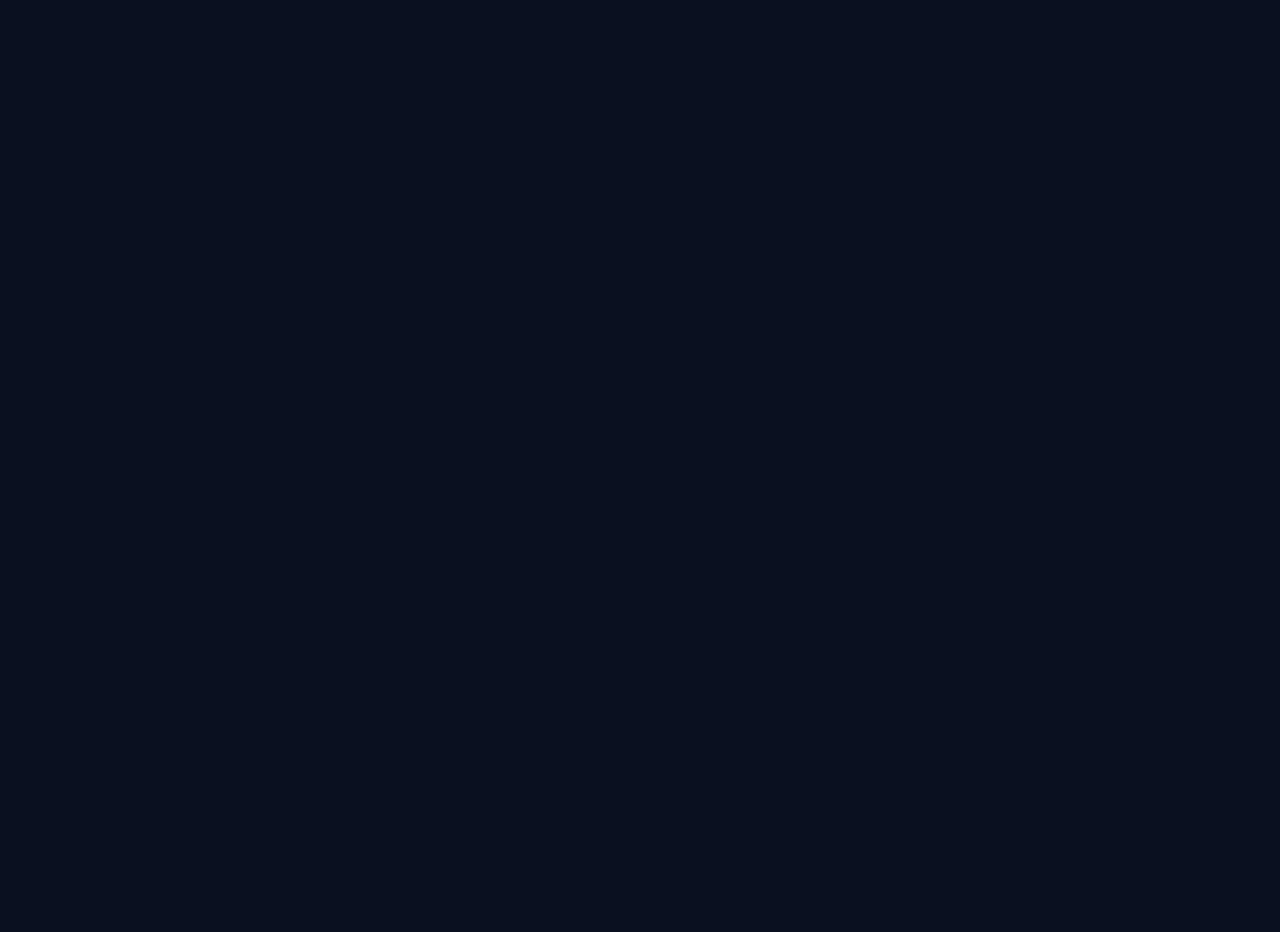
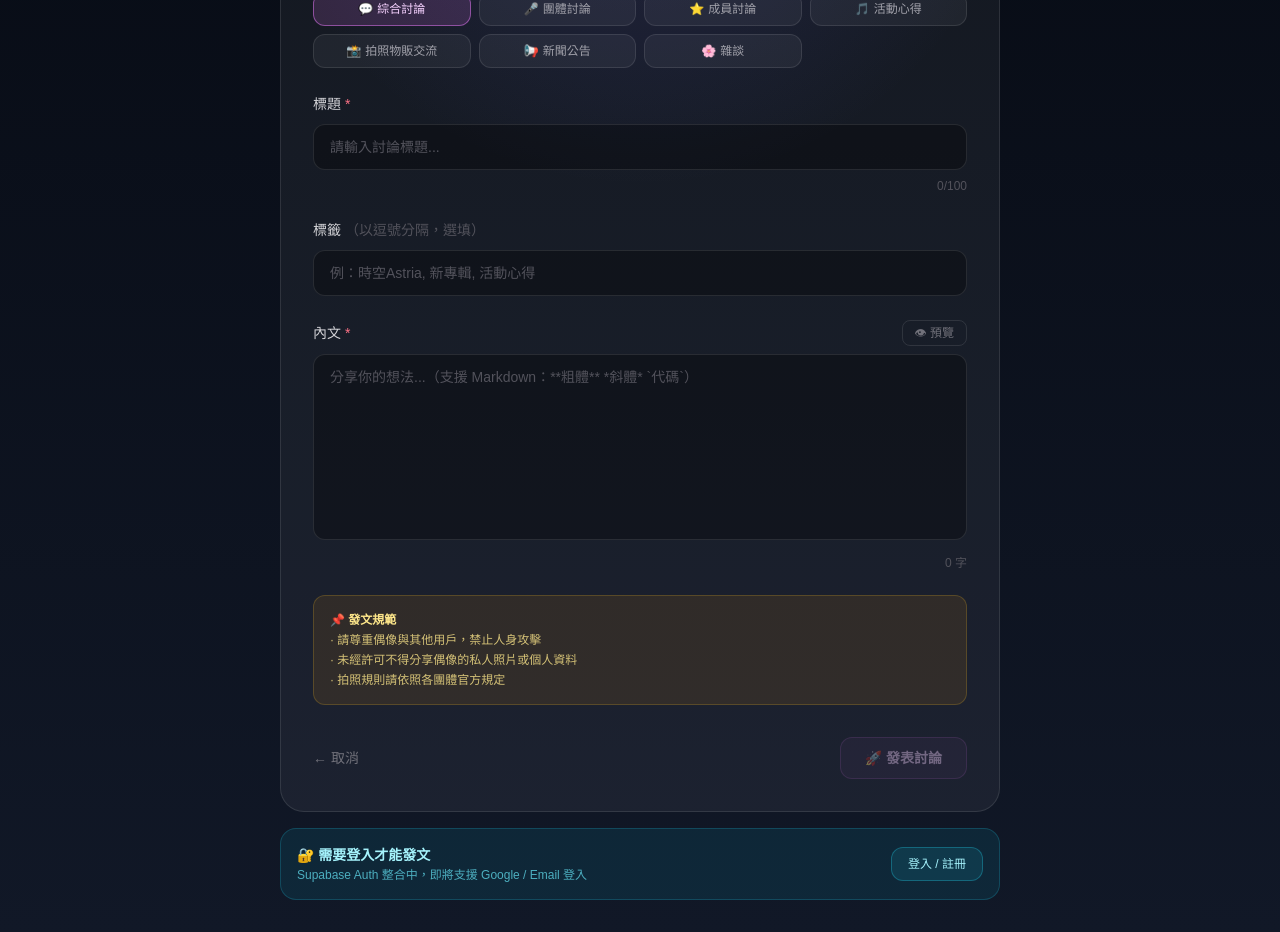
Before and after one commit to Ach018040/idol-platform, a Next.js app in the folder frontend-next/: page /forum/new in a window 1280 px wide. Before the commit this address had no page. Shown: the part 260-1192 px from the top of the page. Before the commit the page ends 800 px from the top, so only its background shows below. Built offline with nearby package versions, Linux system fonts and the light colour scheme.

Commit message:
feat: add /forum/new — new thread composer with forum selector, tags, preview

```diff
--- /dev/null
+++ b/frontend-next/app/forum/new/page.tsx
@@ -0,0 +1,155 @@
+"use client";
+import { useState } from "react";
+import Link from "next/link";
+import { useRouter } from "next/navigation";
+import { MOCK_FORUMS } from "../../../lib/supabase-forum";
+
+export default function NewThreadPage() {
+  const router = useRouter();
+  const [title, setTitle] = useState("");
+  const [body, setBody] = useState("");
+  const [forumSlug, setForumSlug] = useState("general");
+  const [tags, setTags] = useState("");
+  const [submitting, setSubmitting] = useState(false);
+  const [preview, setPreview] = useState(false);
+
+  const handleSubmit = async () => {
+    if (!title.trim() || !body.trim()) return;
+    setSubmitting(true);
+    // TODO: 連接真實 Supabase auth + insert
+    await new Promise(r => setTimeout(r, 800));
+    alert("發文功能需要登入（Supabase Auth 尚未連接）。\n\n未來版本將支援 Google / Email 登入。");
+    setSubmitting(false);
+  };
+
+  return (
+    <main className="min-h-screen bg-[radial-gradient(circle_at_top,_rgba(99,102,241,0.18),_transparent_30%),linear-gradient(180deg,_#070b14_0%,_#111827_100%)] text-white">
+      <div className="mx-auto max-w-3xl px-4 py-8 md:px-6">
+
+        {/* Breadcrumb */}
+        <div className="mb-6 flex items-center gap-2 text-sm text-zinc-500">
+          <Link href="/forum" className="hover:text-zinc-300 transition-colors">論壇首頁</Link>
+          <span>›</span>
+          <span className="text-zinc-300">新發文</span>
+        </div>
+
+        <div className="rounded-3xl border border-white/10 bg-white/5 p-6 md:p-8 space-y-6">
+          <h1 className="text-2xl font-black text-white">✏️ 發起新討論</h1>
+
+          {/* Forum 選擇 */}
+          <div className="space-y-2">
+            <label className="text-sm font-medium text-zinc-300">選擇版區</label>
+            <div className="grid grid-cols-2 sm:grid-cols-4 gap-2">
+              {MOCK_FORUMS.map(f => (
+                <button
+                  key={f.slug}
+                  onClick={() => setForumSlug(f.slug)}
+                  className={`rounded-xl border px-3 py-2 text-xs transition-colors ${
+                    forumSlug === f.slug
+                      ? "border-fuchsia-400/50 bg-fuchsia-400/15 text-fuchsia-200"
+                      : "border-white/10 bg-white/5 text-zinc-400 hover:bg-white/10"
+                  }`}
+                >
+                  <span className="mr-1">{f.icon}</span>{f.title}
+                </button>
+              ))}
+            </div>
+          </div>
+
+          {/* 標題 */}
+          <div className="space-y-2">
+            <label className="text-sm font-medium text-zinc-300">標題 <span className="text-rose-400">*</span></label>
+            <input
+              type="text"
+              value={title}
+              onChange={e => setTitle(e.target.value)}
+              placeholder="請輸入討論標題..."
+              maxLength={100}
+              className="w-full rounded-xl border border-white/10 bg-black/30 px-4 py-3 text-sm text-zinc-200 placeholder-zinc-600 focus:outline-none focus:border-fuchsia-400/50 transition-colors"
+            />
+            <div className="text-right text-xs text-zinc-600">{title.length}/100</div>
+          </div>
+
+          {/* 標籤 */}
+          <div className="space-y-2">
+            <label className="text-sm font-medium text-zinc-300">標籤 <span className="text-zinc-600 font-normal">（以逗號分隔，選填）</span></label>
+            <input
+              type="text"
+              value={tags}
+              onChange={e => setTags(e.target.value)}
+              placeholder="例：時空Astria, 新專輯, 活動心得"
+              className="w-full rounded-xl border border-white/10 bg-black/30 px-4 py-3 text-sm text-zinc-200 placeholder-zinc-600 focus:outline-none focus:border-fuchsia-400/50 transition-colors"
+            />
+            {tags && (
+              <div className="flex flex-wrap gap-1.5 mt-2">
+                {tags.split(",").map(t => t.trim()).filter(Boolean).map(t => (
+                  <span key={t} className="text-xs bg-white/5 border border-white/10 rounded-full px-2.5 py-1 text-zinc-400">{t}</span>
+                ))}
+              </div>
+            )}
+          </div>
+
+          {/* 內文 */}
+          <div className="space-y-2">
+            <div className="flex items-center justify-between">
+              <label className="text-sm font-medium text-zinc-300">內文 <span className="text-rose-400">*</span></label>
+              <button
+                onClick={() => setPreview(!preview)}
+                className="text-xs text-zinc-500 hover:text-zinc-300 transition-colors border border-white/10 rounded-lg px-3 py-1"
+              >
+                {preview ? "✏️ 編輯" : "👁 預覽"}
+              </button>
+            </div>
+            {preview ? (
+              <div className="min-h-40 rounded-xl border border-white/10 bg-black/30 px-4 py-3 text-sm text-zinc-300 leading-7 whitespace-pre-wrap">
+                {body || <span className="text-zinc-600">（空白）</span>}
+              </div>
+            ) : (
+              <textarea
+                value={body}
+                onChange={e => setBody(e.target.value)}
+                placeholder="分享你的想法...（支援 Markdown：**粗體** *斜體* `代碼`）"
+                rows={8}
+                className="w-full rounded-xl border border-white/10 bg-black/30 px-4 py-3 text-sm text-zinc-200 placeholder-zinc-600 resize-none focus:outline-none focus:border-fuchsia-400/50 transition-colors"
+              />
+            )}
+            <div className="text-right text-xs text-zinc-600">{body.length} 字</div>
+          </div>
+
+          {/* 規範提醒 */}
+          <div className="rounded-xl border border-amber-400/20 bg-amber-500/10 p-4 text-xs text-amber-200/80 space-y-1">
+            <p className="font-semibold text-amber-200">📌 發文規範</p>
+            <p>· 請尊重偶像與其他用戶，禁止人身攻擊</p>
+            <p>· 未經許可不得分享偶像的私人照片或個人資料</p>
+            <p>· 拍照規則請依照各團體官方規定</p>
+          </div>
+
+          {/* 按鈕 */}
+          <div className="flex items-center justify-between pt-2">
+            <Link href="/forum" className="text-sm text-zinc-500 hover:text-zinc-300 transition-colors">
+              ← 取消
+            </Link>
+            <button
+              onClick={handleSubmit}
+              disabled={!title.trim() || !body.trim() || submitting}
+              className="rounded-xl border border-fuchsia-400/30 bg-fuchsia-400/10 px-6 py-2.5 text-sm font-semibold text-fuchsia-200 hover:bg-fuchsia-400/20 disabled:opacity-40 disabled:cursor-not-allowed transition-colors"
+            >
+              {submitting ? "發送中..." : "🚀 發表討論"}
+            </button>
+          </div>
+        </div>
+
+        {/* 登入提示 */}
+        <div className="mt-4 rounded-2xl border border-cyan-400/20 bg-cyan-500/10 p-4 flex items-center justify-between">
+          <div className="text-sm text-cyan-200">
+            <span className="font-semibold">🔐 需要登入才能發文</span>
+            <p className="text-xs text-cyan-300/70 mt-0.5">Supabase Auth 整合中，即將支援 Google / Email 登入</p>
+          </div>
+          <button className="rounded-xl border border-cyan-400/30 bg-cyan-400/10 px-4 py-2 text-xs text-cyan-200 hover:bg-cyan-400/20 transition-colors">
+            登入 / 註冊
+          </button>
+        </div>
+      </div>
+    </main>
+  );
+}
```
